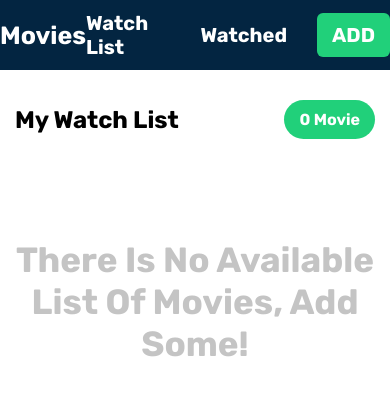
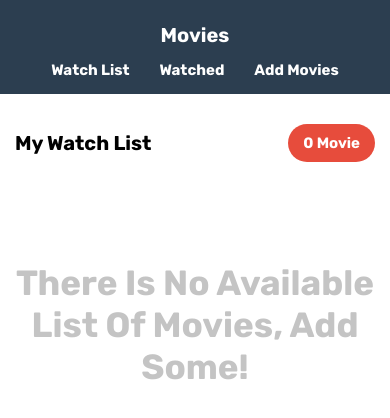
Before and after one commit to Hassan-Hammoud/Movies-App, a React (Create React App) app: page / in a window 390 px wide. Shown: the top 418 px of the page. Built offline with nearby package versions, Linux system fonts and the light colour scheme.

Commit message:
finished css

```diff
--- a/package.json
+++ b/package.json
@@ -12,6 +12,7 @@
     "@testing-library/react": "^13.4.0",
     "@testing-library/user-event": "^13.5.0",
     "axios": "^1.6.3",
+    "babel-plugin-macros": "^3.1.0",
     "react": "^18.2.0",
     "react-dom": "^18.2.0",
     "react-router-dom": "^6.21.1",
--- a/src/components/Header/Header.js
+++ b/src/components/Header/Header.js
@@ -17,7 +17,7 @@ const Header = () => {
             <NavLink to="/watched">Watched</NavLink>
           </li>
           <li>
-            <NavLink to="/add" className='btn'>Add</NavLink>
+            <NavLink to="/add" >Add Movies</NavLink>
           </li>
         </ul>
       </div>
--- a/src/components/Header/main.css
+++ b/src/components/Header/main.css
@@ -1,9 +1,9 @@
 header {
   background-color: var(--secondary-color);
   color: var(--primary-color);
-    height: 70px;
+  /* height: 70px;
   display: flex;
-    align-items: center;
+  align-items: center; */
 }
 
 header .container {
@@ -11,19 +11,22 @@ header .container {
   justify-content: space-between;
   align-items: center;
   padding: 10px 0;
-
 }
 
-/* .header .logo  {
-
-
-} */
+@media (max-width: 768px) {
+  header .container {
+    flex-direction: column;
+  }
+}
 
 header .logo a {
   color: var(--primary-color);
   font-size: 25px;
   font-weight: bold;
-
+  height: 72px;
+  display: flex;
+  align-items: center;
+  justify-content: center;
 }
 
 header .container .nav {
@@ -34,7 +37,6 @@ align-items: center;
 
 header .nav li:not(:last-child) {
   margin-right: 30px;
-
 }
 
 header .nav a {
@@ -44,42 +46,22 @@ header .nav a {
   transition: all 0.3s ease;
 }
 
+header .nav li:hover a {
+  color: var(--accent-color-hover);
 
-
-
-
-
-
-  /* header a {
-    color: var(--white);
-    font-size: 1.25rem;
-    text-decoration: none;
-    transition: all 0.3s ease;
 }
 
-  header a:hover {
-    opacity: 0.7;
+@media (max-width: 768px) {
+  header .logo a {
+    font-size: 20px;
+    height: 50px
   }
 
-  header .brand a {
-    font-weight: 700;
-    font-size: 1.5rem;
+  header .nav  li{
+    margin-bottom: 5px;
+
   }
-
-  header .nav-links {
-    padding: 0;
-    margin: 0;
-    list-style: none;
-    display: flex;
-    align-items: center;
+  header .nav  li a {
+    font-size: 15px;
   }
-
-  header .nav-links li {
-    display: inline-block;
-    margin-right: 30px;
 }
-
-  header .nav-links li:last-child {
-    margin-right: 0;
-   }
-    */
--- a/src/components/MovieCard/MovieCard.css
+++ b/src/components/MovieCard/MovieCard.css
@@ -11,12 +11,15 @@
   width: 100%;
   height: 100%;
   object-fit: cover;
+  border-radius: 6px;
+  background-color: var(--accent-color);
+  display: block;
+  color: white;
 }
 
 .movie-card .overlay {
   position: absolute;
   border-radius: 6px;
-
   top: 0;
   left: 0;
   height: 100%;
@@ -26,5 +29,5 @@
 }
 
 .movie-card:hover .overlay {
-    border: 2px solid var(--accent-color);
+  border: 2px solid var(--secondary-color-hover);
 }
--- a/src/components/MovieControls/MovieControls.css
+++ b/src/components/MovieControls/MovieControls.css
@@ -29,6 +29,6 @@
 }
 
 .ctrl-btn:hover {
-    color: var(--accent-color);
+    color: var(--secondary-color-hover);
 
 }
--- a/src/components/ResultCard/ResultCard.css
+++ b/src/components/ResultCard/ResultCard.css
@@ -3,23 +3,28 @@
   display: flex;
 }
 
-
-/* @media (max-width: 768px) {
-    .result-card {
-      flex-direction: column;
-    }
-  } */
-
+@media (max-width: 768px) {
+  .result-card {
+    flex-direction: column;
+    align-items: center;
+  }
+}
 
 .poster-wrapper img {
   width: 120px;
   height: 150px;
   border-radius: 6px;
-  background-color: #dbdada;
+  background-color: var(--secondary-color);
   margin-right: 15px;
   display: block;
   color: transparent;
 }
+
+/* .filter-poster {
+  width: 100%;
+  height: 100%;
+  background-color: red;
+} */
 
 .result-card .info {
   margin-left: 10px;
@@ -28,11 +33,36 @@
   justify-content: space-around;
 }
 
-
 .result-card .info h3 {
-margin-bottom: 10px;
+  margin-bottom: 10px;
 }
 
-.result-card .button-card .btn:first-child{
-margin-right: 10px;
+.result-card .button-card .btn:first-child {
+  margin-right: 10px;
 }
+
+@media (max-width: 768px) {
+  .poster-wrapper img{
+    margin: 0;
+    width: 100%;
+  }
+  .result-card .info {
+    align-items: center;
+    margin: 0;
+    text-align: center;
+  }
+  .result-card .info h3 {
+    margin-top: 20px;
+  }
+
+  .result-card .button-card {
+    display: flex;
+    align-items: center;
+    justify-content: center;
+  }
+  .result-card .button-card .btn {
+    font-size: 12px;
+    margin-top: 20px;
+    max-width: 50%;
+  }
+}
--- a/src/components/WatchList/WatchList.css
+++ b/src/components/WatchList/WatchList.css
@@ -9,7 +9,6 @@
   align-items: center;
 }
 
-
 .watch-list .main-heading p {
   background-color: var(--accent-color);
   padding: 10px 15px;
@@ -17,7 +16,6 @@
   color: var(--primary-color);
   font-weight: bold;
   display: block;
-
 }
 
 .watch-list h3 {
@@ -30,7 +28,14 @@
   text-align: center;
 }
 
-
+@media (max-width: 768px) {
+  .watch-list .main-heading h2 {
+    font-size: 20px;
+  }
+  .watch-list .main-heading p {
+    font-size: 15px;
+  }
+}
 .watch-list .movie-grid {
   display: grid;
   grid-template-columns: repeat(auto-fill, minmax(200px, 1fr));
--- a/src/components/Watched/Watched.js
+++ b/src/components/Watched/Watched.js
@@ -1,6 +1,8 @@
 import React from "react";
 import { useMovieContext } from "../context/GlobalContext";
 import MovieCard from "../MovieCard/MovieCard";
+import "../WatchList/WatchList.css";
+
 
 const Watched = () => {
   const MovieContext = useMovieContext();
@@ -8,7 +10,7 @@ const Watched = () => {
     <div className="watch-list">
       <div className="container">
         <div className="main-heading">
-          <h2>My Watched </h2>
+          <h2>My Watched</h2>
           <p className="movies-count">
             {MovieContext.watched.length}{" "}
             {MovieContext.watched.length <= 1 ? "Movie" : "Movies"}
--- a/src/index.css
+++ b/src/index.css
@@ -17,10 +17,10 @@ body {
 
 :root {
   --primary-color: white;
-  --secondary-color: #032541;
-  --secondary-color-hover: #03254185;
-  --accent-color: #21d07a;
-  --accent-color-hover: #21d07bdc;
+  --secondary-color: #2c3e50;
+  --secondary-color-hover: #e74d3cea;
+  --accent-color: #e74c3c;
+  --accent-color-hover: #3498db;
 }
 
 /* Start Container customizations  */
@@ -58,18 +58,16 @@ body {
   box-sizing: border-box;
 }
 
-ul{
+ul {
   list-style: none;
   padding: 0;
   margin: 0;
-
 }
 
-ul li{
+ul li {
   list-style: none;
   padding: 0;
   margin: 0;
-
 }
 
 /* End ul li customizations  */
@@ -78,9 +76,9 @@ ul li{
 .btn {
   padding: 10px 15px;
   color: var(--primary-color);
-  background-color:var(--accent-color) ;
+  background-color: var(--accent-color);
   border-radius: 6px;
-  display:inline-block;
+  display: inline-block;
   font-weight: 700;
   text-transform: uppercase;
   transition: all 0.3 ease;
@@ -89,9 +87,8 @@ ul li{
   font-size: 1rem;
 }
 
-
 .btn:hover {
-  background-color: var(--accent-color-hover);
+  background-color: var(--secondary-color-hover);
 }
 
 .btn:disabled {
```
Also changed, not shown: 1 other file (tests, documents, lock files or other folders). Lines whose indentation alone changed are shown as unchanged.
